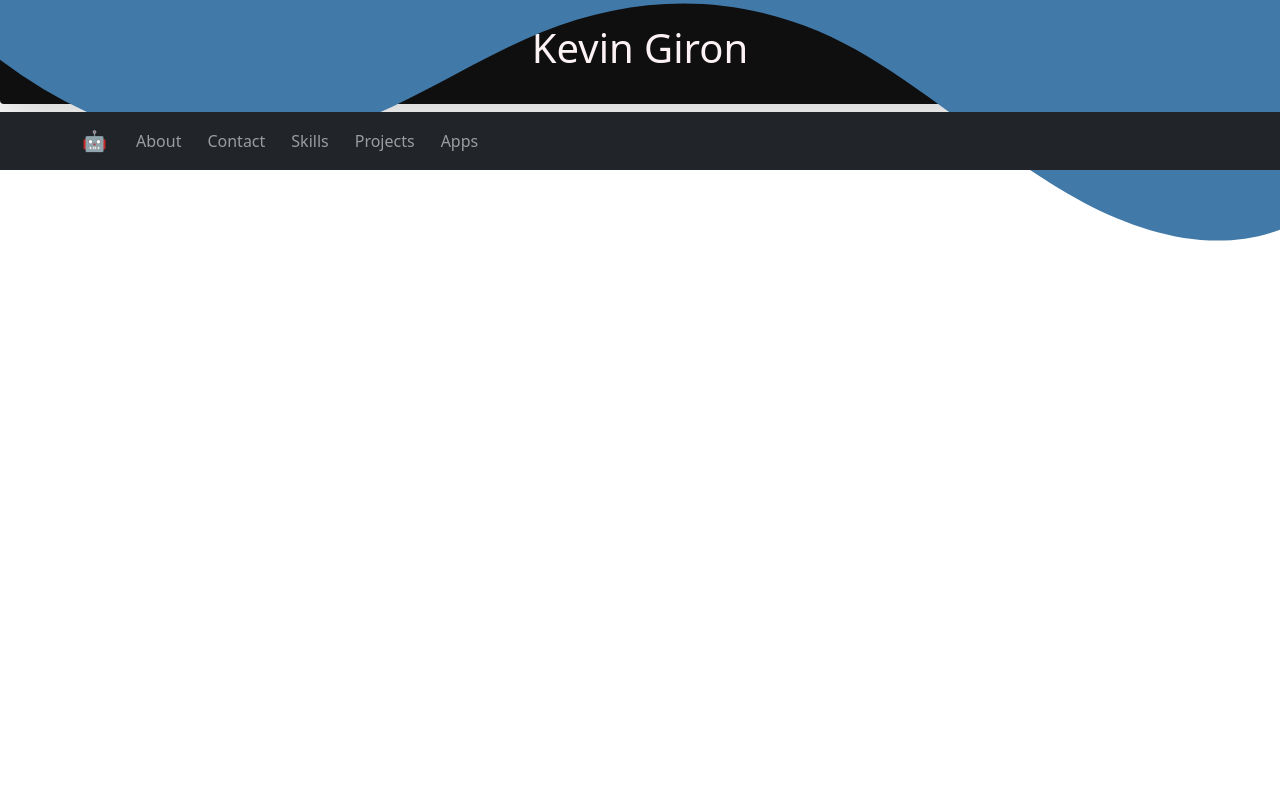
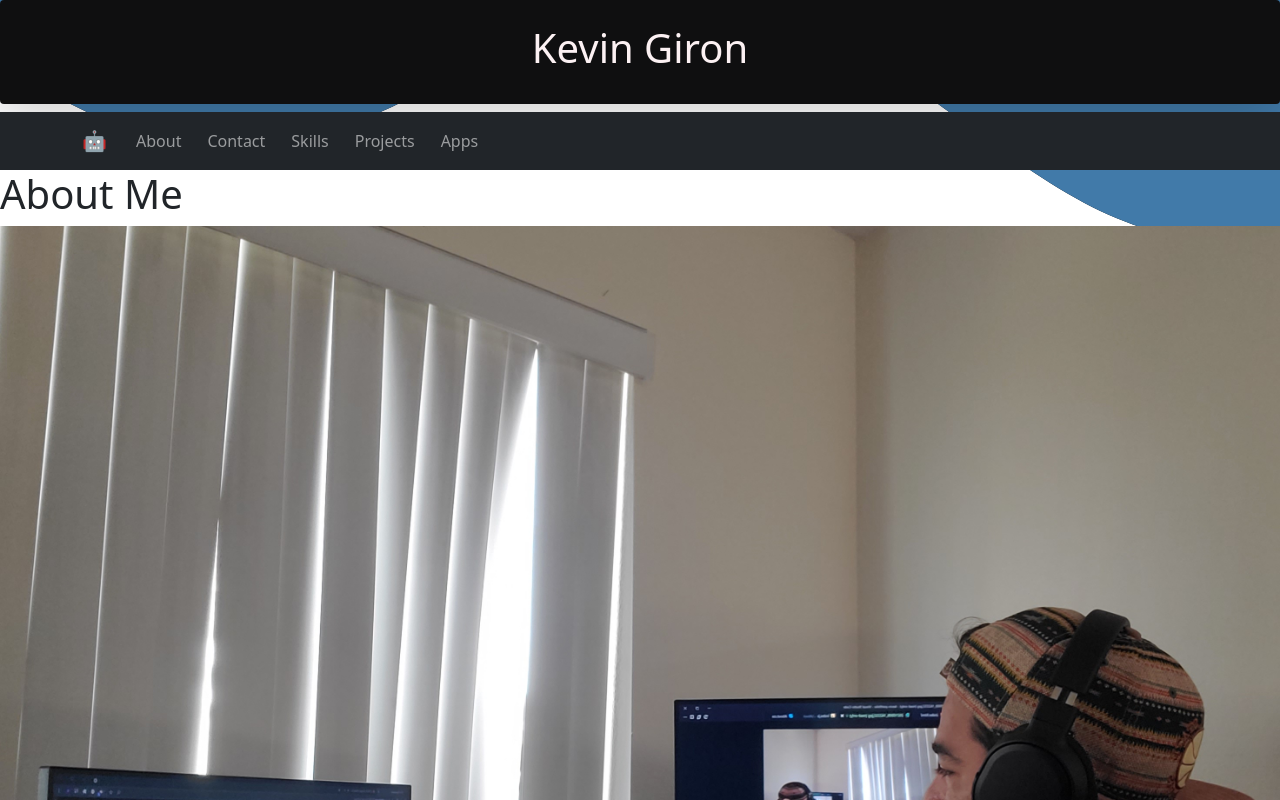
Before and after one commit to SIN88/react-portfolio, a React (Create React App) app: page / in a window 1280 px wide. Shown: the top 800 px of the page. Built offline with nearby package versions, Linux system fonts and the light colour scheme.

Commit message:
finished it off for final grade

```diff
--- a/src/App.js
+++ b/src/App.js
@@ -1,6 +1,6 @@
 import About from "./components/About";
 import Header from "./components/Header/Header";
-import Footer from "./components/Footer";
+//import Footer from "./components/Footer";
 import Contact from "./components/Contact";
 import Wave from "./components/Wave";
 import Wave2 from "./components/Wave2";
@@ -21,7 +21,8 @@ import {
   return (
     <Router>
       <div>
-        <Wave />
+        <Wave2/>
+        <Wave/>
       <Header heading={"Kevin Giron"} />
 
         <Navbar>
@@ -31,7 +32,7 @@ import {
             </li>
            */}
             <li>
-              <Link to="/About"><Wave2/>About<Wave/></Link>
+              <Link to="/About">About</Link>
             </li>
             <li>
               <Link to="/Contact">Contact</Link>
@@ -69,7 +70,7 @@ import {
           {/* </Route> */}
           <Route  exact   path="/Projects"  render={() => <Projects />}/>
           <Route  exact   path="/Apps"  render={() => <Apps />}/>
-
+          <Route  exact   path="/"  render={() => <About />}/>
         </Switch>
       </div>
 
--- a/src/components/Wave2/index.js
+++ b/src/components/Wave2/index.js
@@ -1,3 +1,6 @@
+import "./wave2.css"
+
+
 const Wave2=()=>{
 return(
 
--- /dev/null
+++ b/src/components/Wave2/wave2.css
@@ -0,0 +1,3 @@
+.wave{
+    z-index:-10;
+}
```
Also changed, not shown: src/components/Skills/index.js (line endings or trailing spaces), src/components/Wave/Section.css (line endings or trailing spaces).
